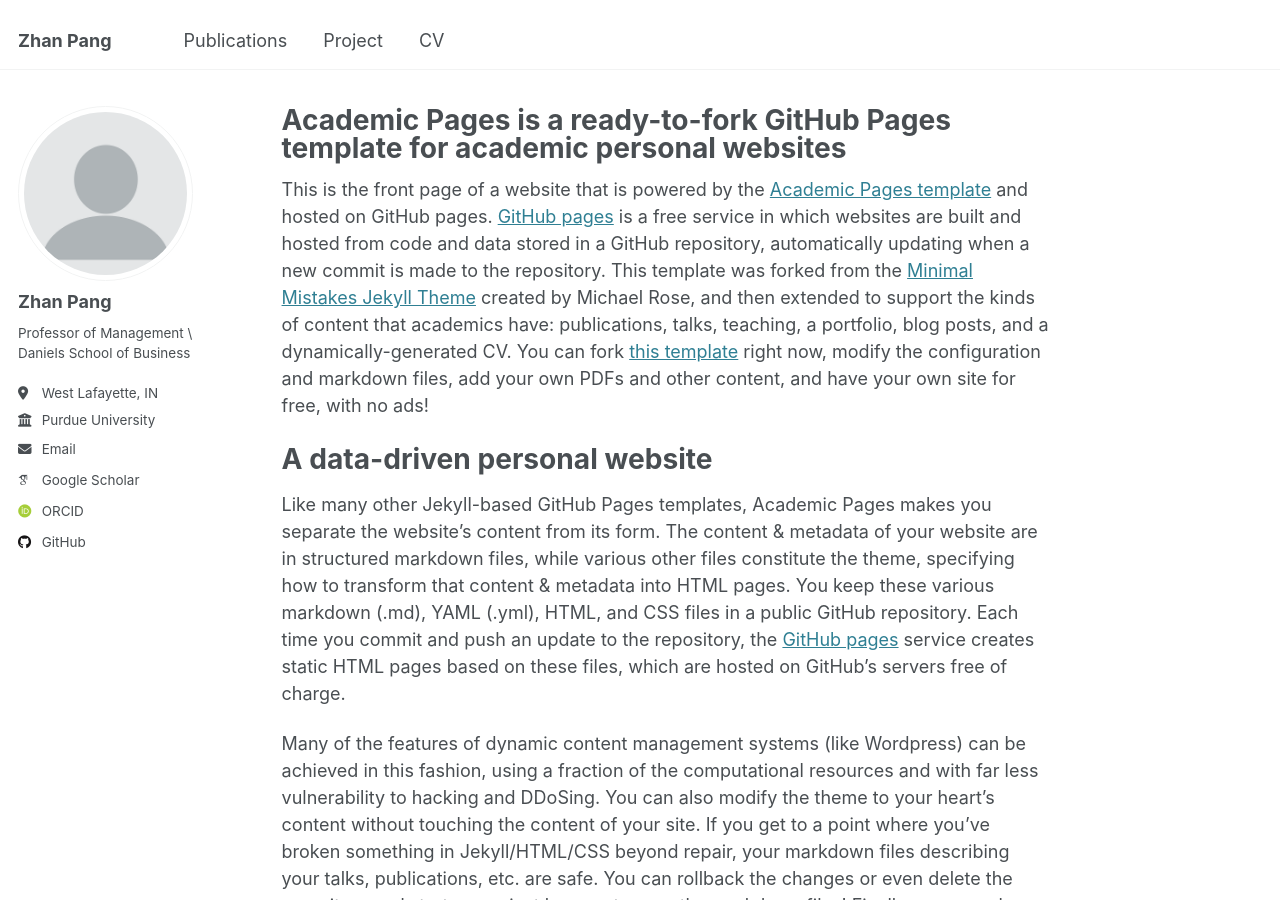
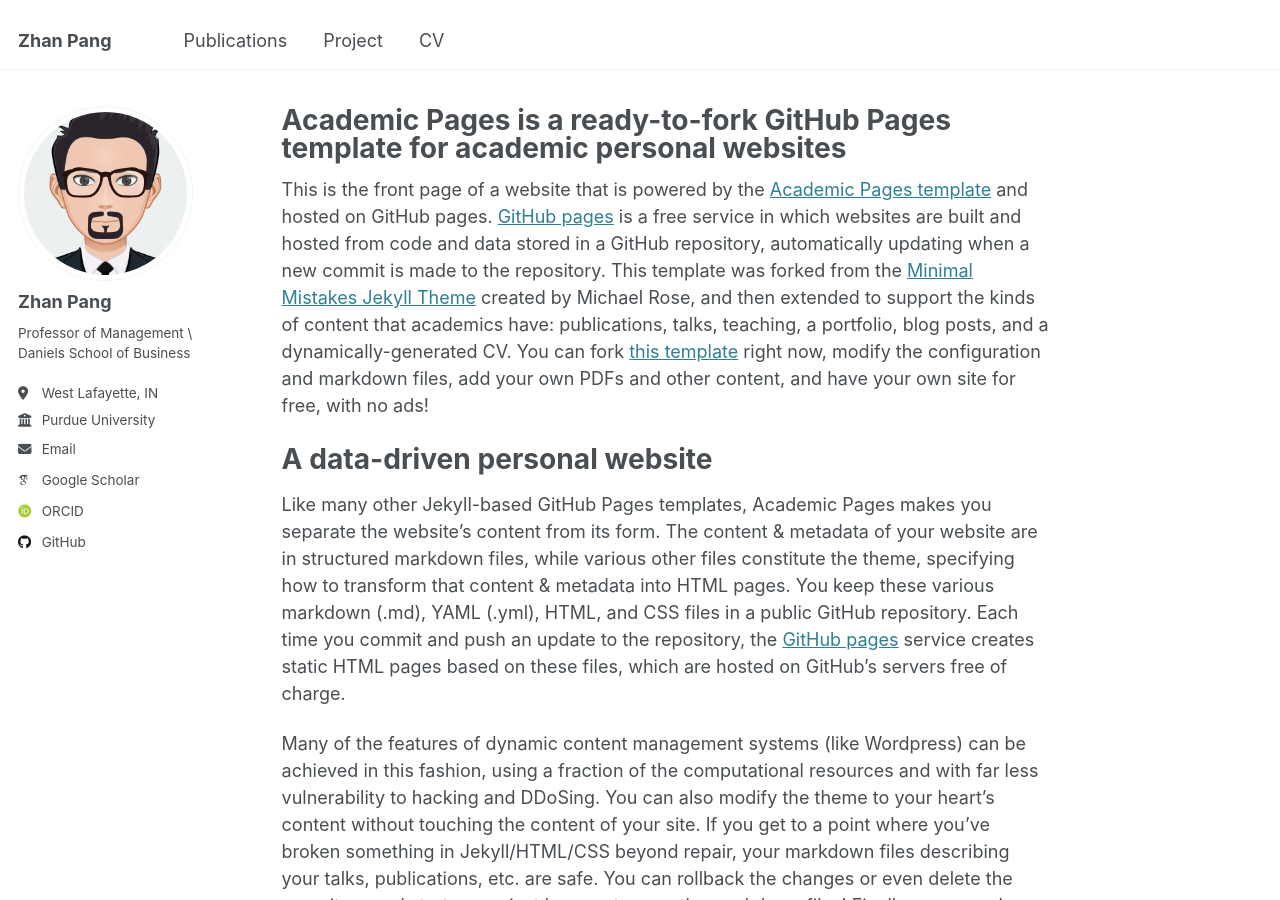
Before and after one commit to panalyticslab/panalyticslab.github.io, a Jekyll site: the page built from _pages/about.md, in a window 1280 px wide and 900 px high. Built offline with Jekyll 4.4.1, drawn with Linux system fonts in a browser that asks for light colours; some web fonts are replaced.

Commit message:
Update _config.yml

```diff
--- a/_config.yml
+++ b/_config.yml
@@ -22,7 +22,7 @@
 #               Additional customization can be done by editing /_includes/author-profile.html
 author:
   # Biographic information
-  avatar           : "profile.png"
+  avatar           : "myAvatar.png"
   name             : "Zhan Pang"
   pronouns         : # example: "she/her"
   bio              : "Professor of Management \\ Daniels School of Business"
```
